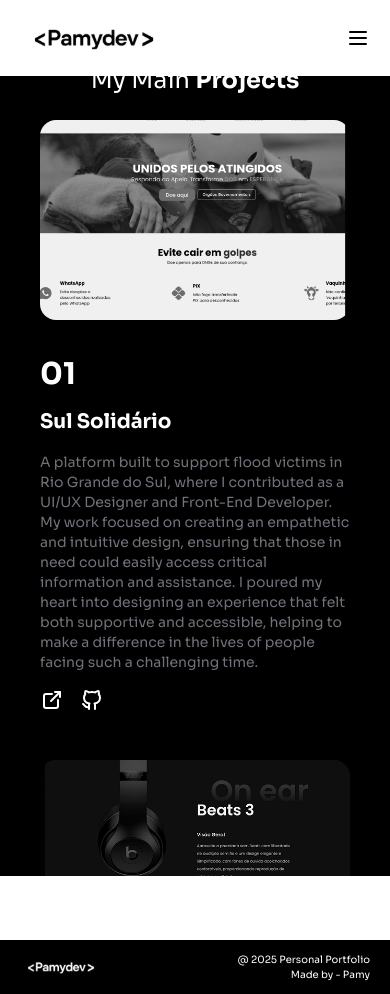
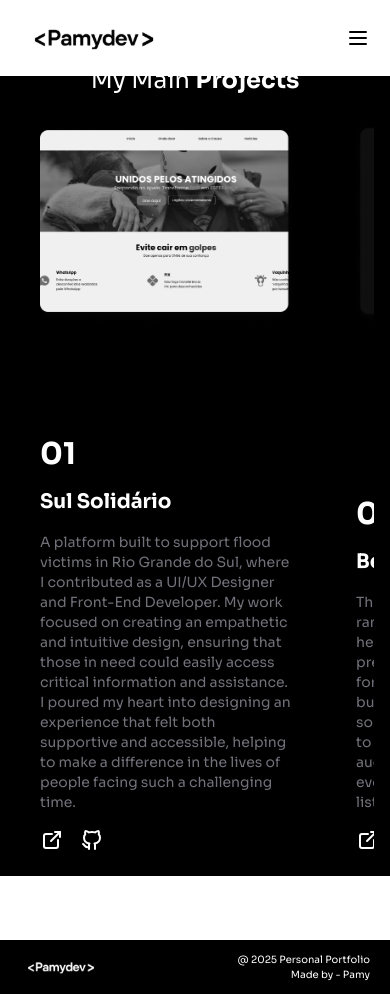
Before and after one commit to pamyszz/newport, a React (Vite) app: page /projects in a window 390 px wide. Built offline with nearby package versions, Linux system fonts and the light colour scheme.

Commit message:
Melhorias na usabilidade para dispositivos móveis

```diff
--- a/src/components/Projects.jsx
+++ b/src/components/Projects.jsx
@@ -1,7 +1,7 @@
 import { TbExternalLink, TbBrandGithub } from "react-icons/tb";
 import { motion } from "framer-motion";
 import useEmblaCarousel from "embla-carousel-react";
-import { useEffect, useCallback } from "react";
+import { useEffect, useState } from "react";
 import "../styles/embla.css";
 
 const projects = [
@@ -64,35 +64,25 @@
 ];
 
 export default function Projects() {
-  const [emblaRef, emblaApi] = useEmblaCarousel({
-    axis: "y", // Carrossel na vertical
-    dragFree: true, // Permite arrastar livremente
-    loop: false, // Para evitar rotação infinita
-    dragSpeed: 3, // Ajuste a velocidade do drag se necessário
+  const [isMobile, setIsMobile] = useState(false);
+  const [emblaRef] = useEmblaCarousel({
+    axis: isMobile ? "x" : "y", // Se for mobile, o eixo é "x" (horizontal), senão, "y" (vertical)
+    dragFree: true,
+    loop: true,
   });
 
-  const handleWheel = useCallback((e) => {
-    if (e.deltaY > 0) {
-      if (emblaApi.canScrollNext()) {
-        emblaApi.scrollNext();
-      }
-    } else if (e.deltaY < 0) {
-      if (emblaApi.canScrollPrev()) {
-        emblaApi.scrollPrev();
-      }
-    }
-  }, [emblaApi]);
+  useEffect(() => {
+    // Detecta o tamanho da tela para definir se é mobile
+    const handleResize = () => {
+      setIsMobile(window.innerWidth <= 768); // Ajuste o valor conforme necessário
+    };
 
-  useEffect(() => {
-    if (!emblaApi || !emblaRef.current) return;
+    handleResize(); // Chama logo no início
+    window.addEventListener("resize", handleResize);
 
-    const emblaNode = emblaRef.current;
-    emblaNode.addEventListener("wheel", handleWheel);
-
-    return () => {
-      emblaNode.removeEventListener("wheel", handleWheel);
-    };
-  }, [emblaApi, emblaRef, handleWheel]);
+    // Limpeza do evento ao desmontar o componente
+    return () => window.removeEventListener("resize", handleResize);
+  }, []);
 
   return (
     <div className="relative h-screen bg-black px-4 lg:px-28 py-8 my-8 lg:py-16 lg:my-18 overflow-hidden" id="projects">
@@ -102,7 +92,7 @@
 
       <div className="relative flex flex-col items-center overflow-hidden h-full">
         <div className="embla w-full h-full" ref={emblaRef}>
-          <div className="embla__container flex flex-col">
+          <div className="embla__container flex">
             {projects.map((project, index) => (
               <motion.div
                 key={project.id}
--- a/src/styles/embla.css
+++ b/src/styles/embla.css
@@ -1,28 +1,3 @@
-/* Estilos para a barra de rolagem personalizada */
-.embla {
-  position: relative;
-  width: 100%;
-  height: 100%;
-  overflow-y: scroll; /* Ativa a rolagem vertical */
-}
-
-/* Personalização da barra de rolagem */
-.embla::-webkit-scrollbar {
-  width: 10px;
-}
-
-.embla::-webkit-scrollbar-track {
-  background: black;
-}
-
-.embla::-webkit-scrollbar-thumb {
-  background: #888;
-  border-radius: 10px;
-}
-
-.embla::-webkit-scrollbar-thumb:hover {
-  background: #555;
-}
 /* Estilos para a barra de rolagem personalizada */
 .embla {
   position: relative;
@@ -49,23 +24,32 @@
   background: #555;
 }
 
+/* Estilos padrão (para web - vertical) */
+.embla {
+  display: flex;
+  flex-direction: column;
+  gap: 16px; /* Ajuste conforme necessário */
+}
+
+.embla__container {
+  display: flex;
+  flex-direction: column;
+  gap: 16px; /* Ajuste conforme necessário */
+}
+
+/* Para mobile (carrossel horizontal) */
 @media (max-width: 768px) {
   .embla {
-    overflow-y: hidden; /* Desativa a barra de rolagem vertical em dispositivos móveis */
-    touch-action: pan-y; /* Permite que o usuário deslize com o dedo (swipe) */
+    flex-direction: row;
+    overflow-x: auto;
+    -webkit-overflow-scrolling: touch;
   }
 
   .embla__container {
-    flex-direction: column;
+    flex-direction: row;
   }
 
   .embla__slide {
-    cursor: grab; /* Mostra o ícone de "mão" ao passar o cursor */
-    flex-direction: column;
-    gap: 16px;
-  }
-
-  .embla__slide img {
-    max-height: 200px;
+    min-width: 300px; /* Ajuste conforme necessário */
   }
 }
```
